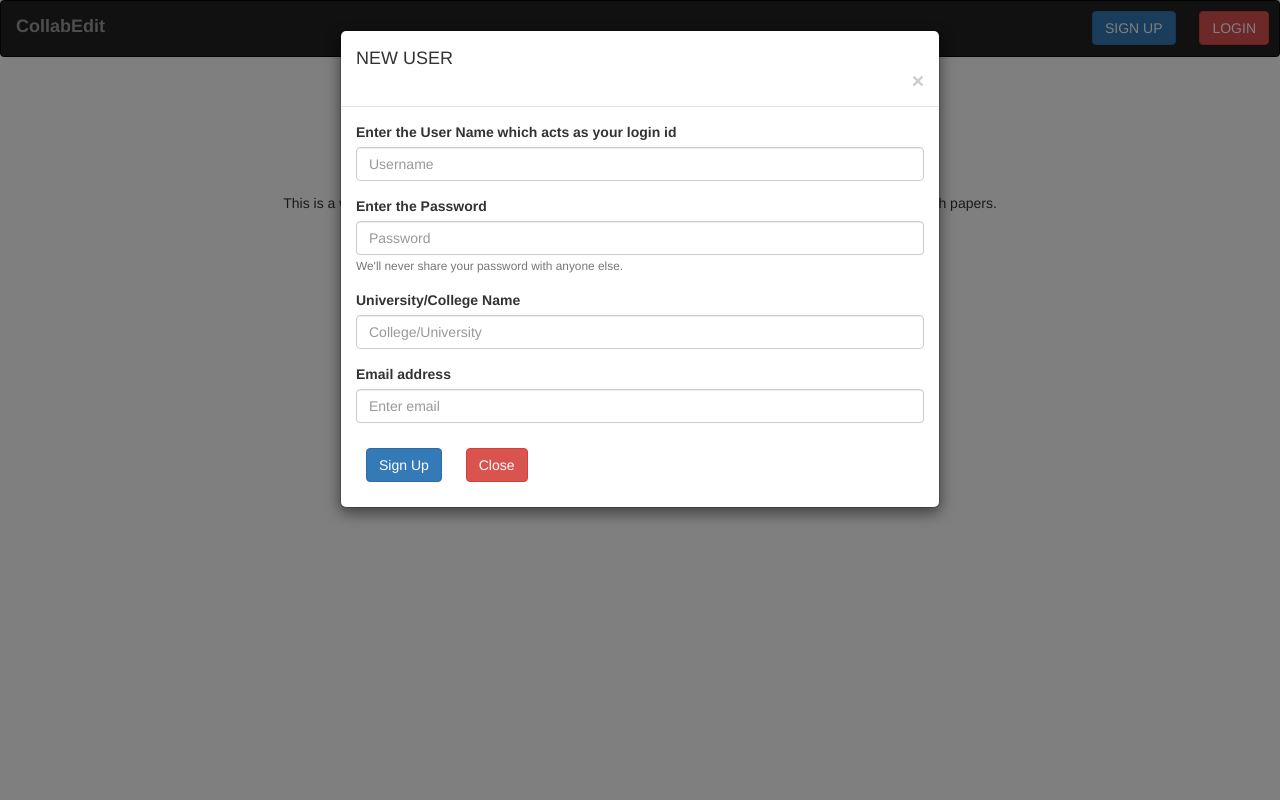
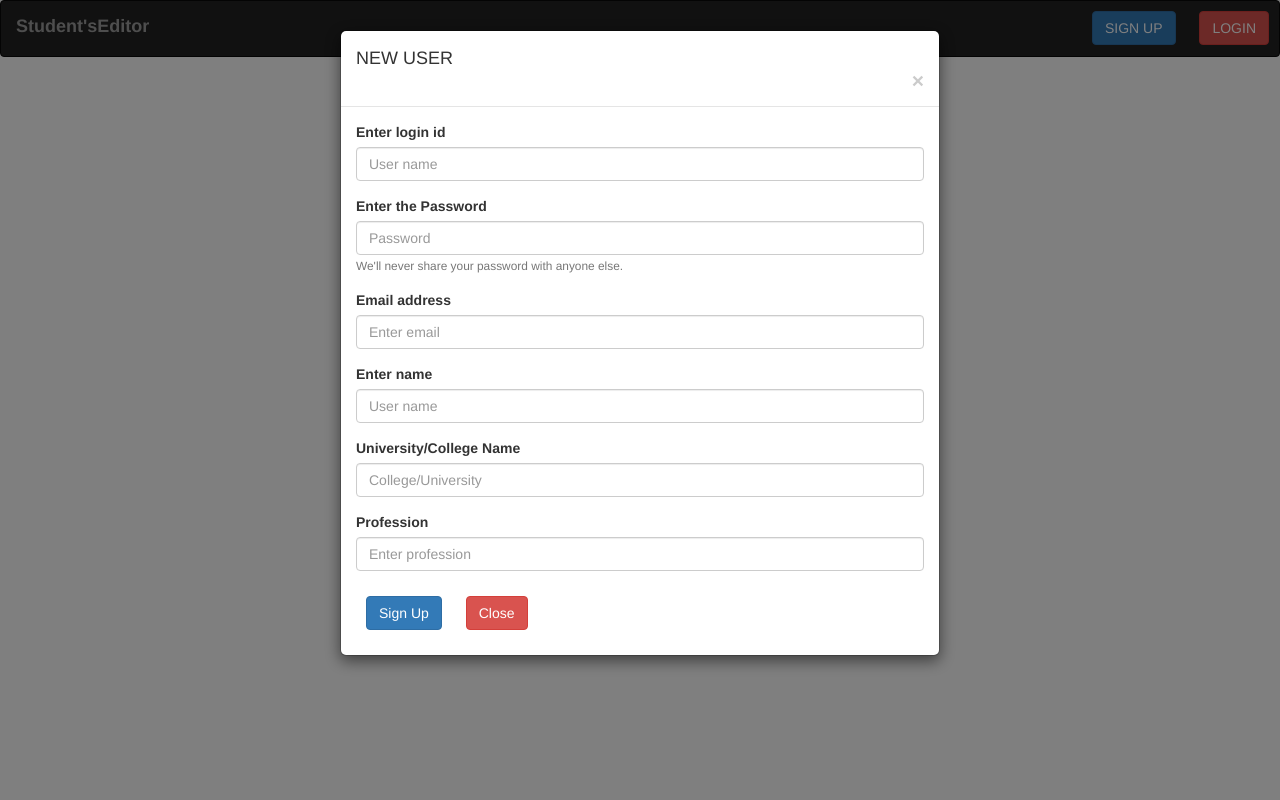
Before and after one commit to S-S-Shreya/ACMS, a Django app: page / in a window 1280 px wide, after a click on "SIGN UP". Run offline with Django 3.2, Linux system fonts and the light colour scheme; some libraries are stand-ins or nearby versions.

Commit message:
signup change

```diff
--- a/ACMSLatest/Collab_Edit/Collab_Docs/templates/mainpage.html
+++ b/ACMSLatest/Collab_Edit/Collab_Docs/templates/mainpage.html
@@ -1,7 +1,7 @@
 <!DOCTYPE html>
 <html lang="en">
 <head>
-  <title>HomePage</title>
+  <title>HOME</title>
   <meta charset="utf-8">
   <meta name="viewport" content="width=device-width, initial-scale=1">
   <link rel="stylesheet" href="https://maxcdn.bootstrapcdn.com/bootstrap/3.4.0/css/bootstrap.min.css">
@@ -21,7 +21,7 @@
 <nav class="navbar navbar-inverse">
 	<div class="container-fluid">
 		<div class="navbar-header">
-			<label class="navbar-brand">CollabEdit</label>
+			<label class="navbar-brand">Student'sEditor</label>
 		</div>
 		<ul class="nav navbar-nav navbar-right">
 			<button type="button" class="btn btn-primary" data-toggle="modal" data-target="#signup">SIGN UP</button>
@@ -31,7 +31,7 @@
 </nav>
 
 <div class="container">
-  <!-- The Modal for SIGN IN-->
+ <!-- The Modal for SIGN IN-->
   <div class="modal" id="signup">
     <div class="modal-dialog">
       <div class="modal-content">
@@ -44,28 +44,44 @@
 
         <!-- Modal body -->
         	<div class="modal-body">
-            	<form method="post" action="{% url 'login' %}">
+            	<form method="post" action="{% url 'signUp' %}">
             		{% csrf_token %}
             		<div class="form-group">
-            			<label for="nameofuser">Enter the User Name which acts as your login id</label>
-            			<input type="text" class="form-control" id="username" placeholder="Username ">
+            			<label for="nameofuser">Enter login id</label>
+            			<input type="text" class="form-control" id="username" name="LOGIN_ID" placeholder="User name ">
             		</div>
 
             		<div class="form-group">
               			<label for="password">Enter the Password</label>
-              			<input type="password" class="form-control" id="password" aria-describedby="help" placeholder="Password">
+              			<input type="password" class="form-control" id="password" name="PASSWORD" aria-describedby="help" placeholder="Password">
               			<small id="help" class="form-text text-muted">We'll never share your password with anyone else.</small>
               		</div>
 
-            		<div class="form-group">
-                		<label for="University">University/College Name</label>
-                		<input type="text" class="form-control" id="universityname" placeholder="College/University">
+
+
+
+                <div class="form-group">
+                    <label for="Email">Email address</label>
+                    <input type="email" class="form-control" id="email" name="email" placeholder="Enter email">
+                </div>
+
+			<div class="form-group">
+            			<label for="nameofuser">Enter name</label>
+            			<input type="text" class="form-control" id="name" name="name" placeholder="User name ">
             		</div>
 
             		<div class="form-group">
-                		<label for="Email">Email address</label>
-                		<input type="email" class="form-control" id="email" placeholder="Enter email">
+                		<label for="University">University/College Name</label>
+                		<input type="text" class="form-control" id="universityname" name="institution" placeholder="College/University">
             		</div>
+
+
+                <div class="form-group">
+                    <label for="University">Profession</label>
+                    <input type="text" class="form-control" id="Professionname" name="Profession" placeholder="Enter profession">
+                </div>
+
+
 
             		<button class="btn btn-primary" type="submit">Sign Up</button>
 
@@ -95,11 +111,11 @@
         		{% csrf_token %}
         		<div class="form-group">
         			<label>Enter the Username</label>
-        			<input type="text" class="form-control" name="LOGIN_ID" placeholder="Username">
+        			<input type="text" class="form-control" name="LOGIN_ID" placeholder="username">
         		</div>
         		<div class="form-group">
         			<label>Enter the Password</label>
-        			<input type="password" class="form-control" name="PASSWORD" placeholder="Password">
+        			<input type="password" class="form-control" name="PASSWORD" placeholder="password">
         		</div>
             <button class="btn btn-primary" type="submit" name="login_user" >LOGIN</button>
 
@@ -112,10 +128,6 @@
 <!-- END OF LOGIN MODAL-->
 
 </div>
-<center>
-	<div><h1>ACMS Collab Edit</h1></div>
-<h3> HELLO WORLD! </h3>
-<p>This is a web application that provides a single place for multiple users to collaborate and work on research papers.</p>
-</center>
+
 </body>
 </html>
```
